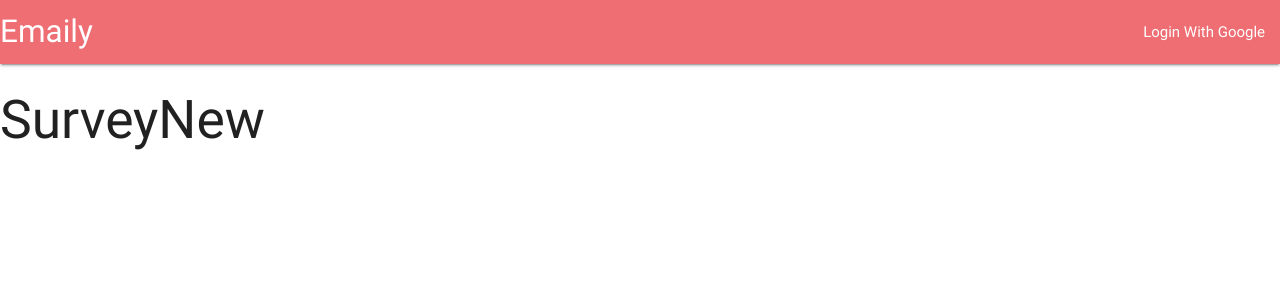
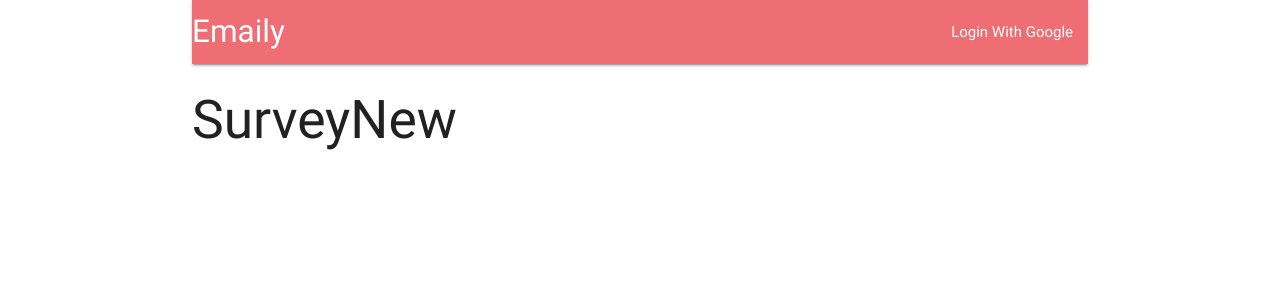
Before and after one commit to mpeiros/Emaily, a React (Create React App) app in the folder client/: page /surveys/new in a window 1280 px wide. Shown: the top 300 px of the page. Built offline with nearby package versions, Linux system fonts and the light colour scheme; no server answers.

Commit message:
Add fetch user action

```diff
--- /dev/null
+++ b/client/src/actions/index.js
@@ -0,0 +1,10 @@
+import axios from 'axios';
+import { FETCH_USER } from './types';
+
+export const fetchUser = () => {
+  return function(dispatch) {
+    axios
+      .get('/api/current_user')
+      .then(res => dispatch({ type: FETCH_USER, payload: res }));
+  };
+};
--- /dev/null
+++ b/client/src/actions/types.js
@@ -0,0 +1 @@
+export const FETCH_USER = 'fetch_user';
--- a/client/src/components/App.js
+++ b/client/src/components/App.js
@@ -1,14 +1,21 @@
-import React from 'react';
+import React, { Component } from 'react';
 import { BrowserRouter, Route } from 'react-router-dom';
+import { connect } from 'react-redux';
+import * as actions from '../actions';
 
 import Header from './Header';
 const Dashboard = () => <h2>Dashboard</h2>;
 const SurveyNew = () => <h2>SurveyNew</h2>;
 const Landing = () => <h2>Landing</h2>;
 
-const App = () => {
+class App extends Component {
+  componentDidMount() {
+    this.props.fetchUser();
+  }
+
+  render() {
     return (
-    <div>
+      <div className="container">
         <BrowserRouter>
           <div>
             <Header />
@@ -19,6 +26,7 @@
         </BrowserRouter>
       </div>
     );
-};
+  }
+}
 
-export default App;
+export default connect(null, actions)(App);
--- a/client/src/index.js
+++ b/client/src/index.js
@@ -3,11 +3,12 @@
 import ReactDOM from 'react-dom';
 import { Provider } from 'react-redux';
 import { createStore, applyMiddleware } from 'redux';
+import reduxThunk from 'redux-thunk';
 
 import App from './components/App';
 import reducers from './reducers';
 
-const store = createStore(reducers, {}, applyMiddleware());
+const store = createStore(reducers, {}, applyMiddleware(reduxThunk));
 
 ReactDOM.render(
   <Provider store={store}><App /></Provider>,
--- a/client/src/reducers/authReducer.js
+++ b/client/src/reducers/authReducer.js
@@ -1,4 +1,5 @@
 export default function(state = {}, action) {
+  console.log(action);
   switch (action.type) {
     default:
       return state;
```
Also changed, not shown: client/package.json (+6 -1 lines), 1 other file (tests, documents, lock files or other folders). Lines whose indentation alone changed are shown as unchanged.
